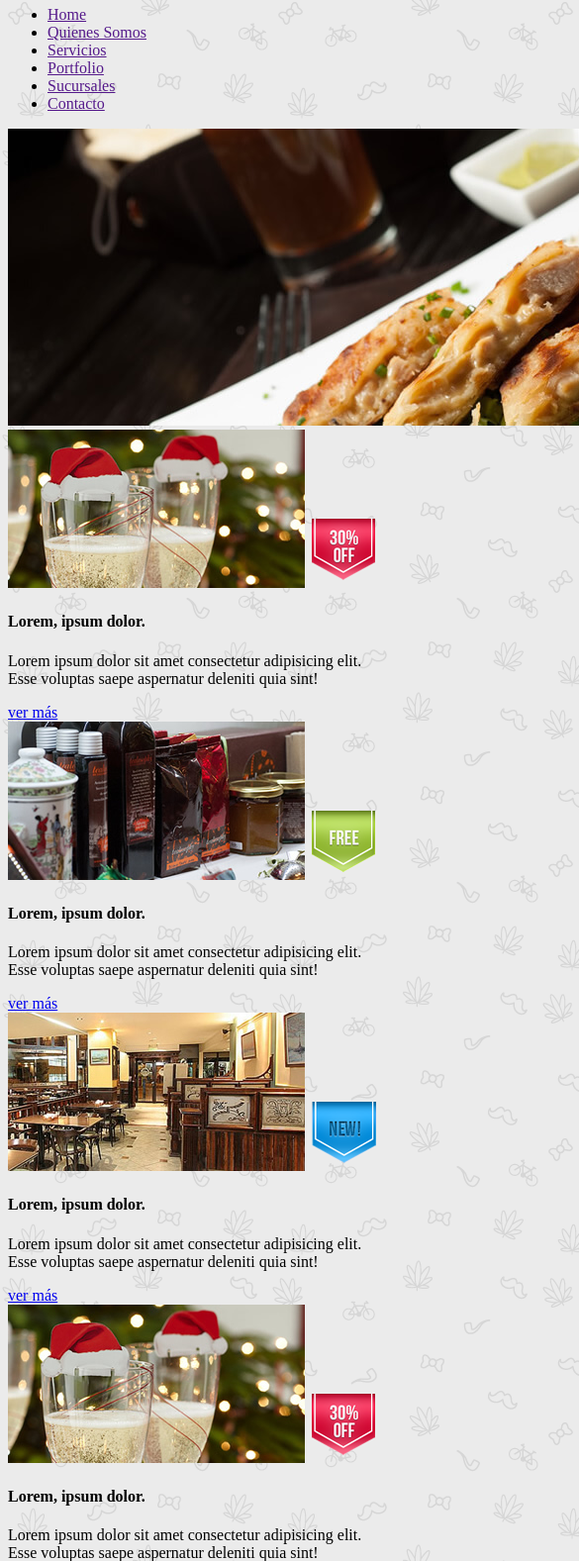
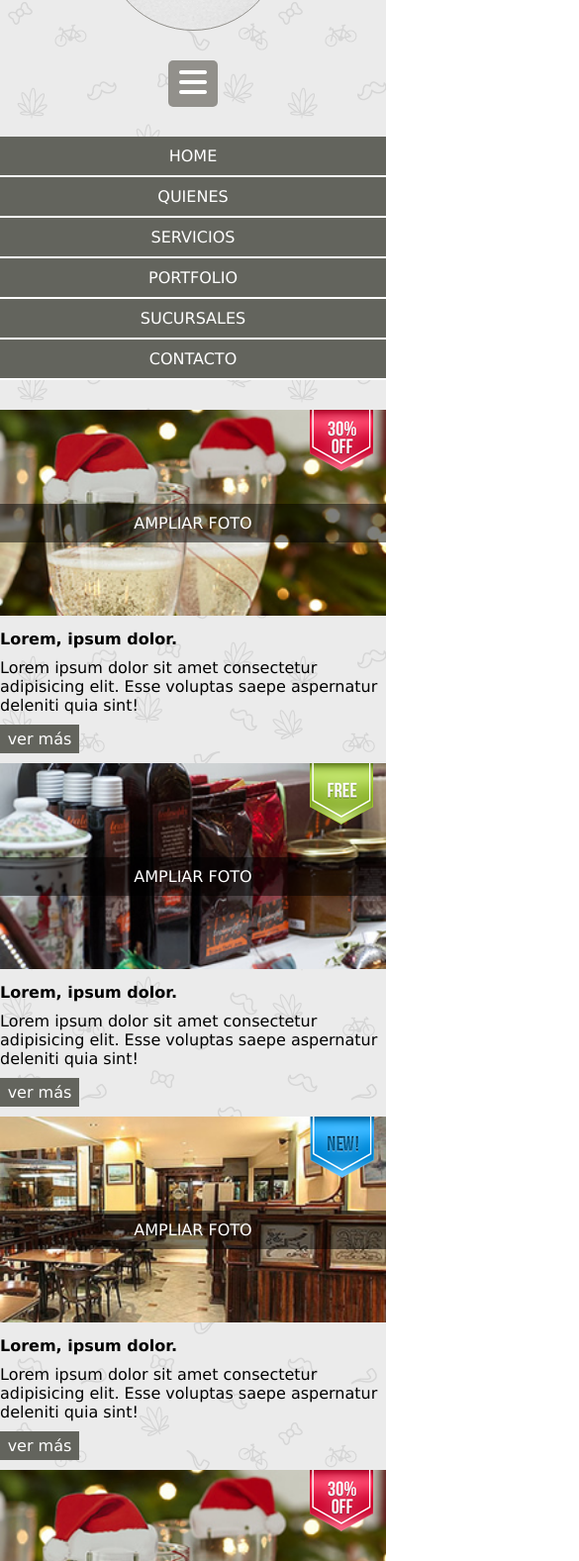
Before and after one commit to lizzytag12/kitchening, a plain HTML site: page views/index.html in a window 390 px wide. Shown: the part 164-1741 px from the top of the page at 99% size, 585 px wide, since content can reach past the window. Drawn offline with Linux system fonts and the light colour scheme.

Commit message:
agregando media queries

```diff
--- /dev/null
+++ b/public/css/footer.css
@@ -0,0 +1,10 @@
+.footer__menu li {
+
+    background-color: var(--colorRojo);
+    border-bottom: solid 2px white;
+    padding: 10px 0;
+    text-transform: uppercase;
+    text-align: center;
+    width: 100%;
+
+}
--- a/public/css/general.css
+++ b/public/css/general.css
@@ -1,3 +1,29 @@
+*{
+   box-sizing: border-box;
+   margin: 0;
+   padding: 0;
+}
+
+
 body{
-   background-image: url("/images/bg-body.png");
+   font-family: Verdana, Geneva, Tahoma, sans-serif;
+
+
 }
+
+
+a {
+
+   text-decoration: none;
+   color: white;
+}
+
+
+li{
+   list-style: none;
+
+}
+
+/* img{
+   width: 100%;
+} */
--- /dev/null
+++ b/public/css/header.css
@@ -0,0 +1,84 @@
+header{
+    width: 100%;
+}
+
+header .logo{
+
+    background-image:url("/images/logo.jpg");
+    background-position: center;
+    background-size: cover;
+    border-radius: 50%;
+    border: solid 1px var(--colorGrisClaro);
+    height: 180px;
+    margin: 15px auto 30px;
+    width: 180px;
+
+}
+
+header button{
+
+    width: 50px;
+    padding: 5px;
+    font-size: 32px;
+    background-color:var(--colorGrisClaro);
+    color: white;
+    border: none;
+    border-radius: 5px;
+    margin: 0 auto 30px;
+    display:block;
+
+}
+.header__menu li {
+
+    background-color: var(--colorGrisOscuro);
+    border-bottom: solid 2px white;
+    padding: 10px 0;
+    text-transform: uppercase;
+    text-align: center;
+    width: 100%;
+
+}
+
+
+/*
+
+                 TABLETS */
+
+@media (min-width : 460px){
+
+    .header__burguer{
+        display: none ;
+    }
+
+
+
+    .header__menu ul{
+        overflow: hidden;
+    }
+
+    .header__menu li {  /**llamar siempre de la misma manera que llame al selector por primera vez **/
+
+       font-size: 0.6rem;
+       float: left;
+       width: 15.5%;
+       margin-right: 1.16%;
+
+    }
+
+    .header__menu li :last-child{
+        margin-right: 0;
+    }
+
+
+}
+
+
+
+              /**LAPTOPS**/
+
+@media(min-width: 768px){
+
+    .header__menu li {
+        font-size: 1rem;
+    }
+}
--- a/public/css/home.css
+++ b/public/css/home.css
@@ -0,0 +1,106 @@
+
+body.home {
+    background-image: url("/images/bg-body.png");
+}
+
+
+.home__box-banner{
+
+    display: none; /**para ocultar un elemento*/
+
+}
+
+.home__box-products{
+
+    margin: 30px 0;
+}
+
+
+.home__products{
+
+    width: 100%;
+}
+
+.home__product__box-image{
+
+    position: relative;
+}
+
+
+.home__product_image{
+width: 100%;
+
+}
+
+.home__product__sticker{
+
+    position: absolute;
+    top:0;
+    right: 10px;
+}
+
+.home__product__box__zoom{
+
+    background-color: rgba(0, 0, 0, 0.5);
+    display: block; /** oara que deje de ser un elemento en linea y que el width me lo tome**/
+    padding: 10px 0;
+    position: absolute;
+    top: 45%;
+    left: 0px;
+    text-transform: uppercase;
+    text-align: center; /** alinea el contenido, NO al bloque**/
+    width: 100%;
+
+}
+
+.home__product h4{
+
+    margin: 10px 0;
+}
+
+.home__product__more{
+    background-color: var(--colorGrisOscuro);
+    display: inline-block;
+    margin: 10px 0;
+    padding: 5px 0;
+    text-align: center;
+    width: 80px;
+}
+
+
+
+/**TABLET**/
+
+
+@media (min-width : 460px) {
+
+      /* BANNER */
+    .home__box-banner{
+        display: block;
+        margin-top:30px;
+    }
+
+    .home__box-banner img{
+
+        width: 100%;
+    }
+
+    /**PRODUCTS*/
+
+    .home__box-products{
+        overflow: hidden;
+    }
+
+
+    .home__product{
+
+        width:49% ;
+        float: left;
+        margin-right: 2%;
+
+    }
+    .home__product:nth-child(even){ /* pseudoclases*/
+
+        margin-right: 0;
+    }
+}
--- a/public/css/styles.css
+++ b/public/css/styles.css
@@ -1,2 +1,6 @@
+
+@import "./variables.css";
 @import "./general.css";
-@import "./home.css"
+@import "./header.css";
+@import "./footer.css";
+@import "./home.css";
--- /dev/null
+++ b/public/css/variables.css
@@ -0,0 +1,6 @@
+:root{
+
+    --colorGrisClaro: #92908b;
+    --colorGrisOscuro: #63645d;
+    --colorRojo:#b71e15;
+}
--- a/views/index.html
+++ b/views/index.html
@@ -10,14 +10,15 @@
 </head>
 <body class="home">
     <header>
-        <img src="/public/images/logo.jpg" alt="">
+        <div class="logo">
+        </div>
         <button>
             <i class="fas fa-bars"></i>
         </button>
-        <nav>
+        <nav class="header__menu">
             <ul>
             <li><a href="">Home</a></li>
-            <li><a href="">Quienes Somos</a></li>
+            <li><a href="">Quienes</a></li>
             <li><a href="">Servicios</a></li>
             <li><a href="">Portfolio</a></li>
             <li><a href="">Sucursales</a></li>
@@ -28,75 +29,80 @@
     </header>
 
     <main>
-        <section class="box-banner">
-            <img src="/public/images/img-banner.jpg" alt="">
+        <section class="home__box-banner">
+            <img src="/images/img-banner.jpg" alt="Banner">
         </section>
-        <section class="box-products">
-            <article class="product">
-                <div>
-                <img src="/images/img-pdto-1.jpg" alt="imagen producto">
-                <img src="/images/img-descuento.png" alt="sticker-descuento">
-                <a href=""></a>
+        <section class="home__box-products">
+            <article class="home__product">
+                <div class="home__product__box-image">
+                <img class="home__product_image" src="/images/img-pdto-1.jpg" alt="imagen producto">
+                <img class="home__product__sticker" src="/images/img-descuento.png" alt="sticker-descuento">
+                <a href="" class="home__product__box__zoom">Ampliar Foto</a>
             </div>
             <h4>Lorem, ipsum dolor.</h4>
             <p>Lorem ipsum dolor sit amet consectetur adipisicing elit. Esse voluptas saepe aspernatur deleniti quia sint!</p>
-            <a href="#">ver más</a>
+            <a href="#" class="home__product__more">ver más</a>
             </article>
-            <article class="product">
-                <div>
-                <img src="/images/img-pdto-2.jpg" alt="imagen producto">
-                <img src="/images/img-gratis.png" alt="sticker-gratis">
-                <a href=""></a>
+
+            <article class="home__product">
+                <div class="home__product__box-image">
+                <img class="home__product_image" src="/images/img-pdto-2.jpg" alt="imagen producto">
+                <img class="home__product__sticker" src="/images/img-gratis.png" alt="sticker-gratis">
+                <a href=""class="home__product__box__zoom" >Ampliar Foto</a>
             </div>
             <h4>Lorem, ipsum dolor.</h4>
             <p>Lorem ipsum dolor sit amet consectetur adipisicing elit. Esse voluptas saepe aspernatur deleniti quia sint!</p>
-            <a href="#">ver más</a>
+            <a href="#" class="home__product__more">ver más</a>
             </article>
-            <article class="product">
-                <div>
-                <img src="/images/img-pdto-3.jpg" alt="imagen producto">
-                <img src="/images/img-nuevo.png" alt="sticker-descuento">
-                <a href=""></a>
+
+            <article class="home__product">
+                <div class="home__product__box-image">
+                <img class="home__product_image" src="/images/img-pdto-3.jpg" alt="imagen producto">
+                <img class="home__product__sticker" src="/images/img-nuevo.png" alt="sticker-descuento">
+                <a href="" class="home__product__box__zoom">Ampliar Foto</a>
+            </div>
+            <h4>Lorem, ipsum dolor.</h4>
+            <p>Lorem ipsum dolor sit amet consectetur adipisicing elit. Esse voluptas saepe aspernatur deleniti quia sint!</p>
+            <a href="#" class="home__product__more">ver más</a>
+            </article>
+
+            <article class="home__product">
+            <div class="home__product__box-image">
+                <img class="home__product_image" src="/images/img-pdto-1.jpg" alt="imagen producto">
+                <img class="home__product__sticker" src="/images/img-descuento.png" alt="sticker-descuento">
+                <a href="" class="home__product__box__zoom">Ampliar Foto</a>
             </div>
             <h4>Lorem, ipsum dolor.</h4>
             <p>Lorem ipsum dolor sit amet consectetur adipisicing elit. Esse voluptas saepe aspernatur deleniti quia sint!</p>
             <a href="#">ver más</a>
            </article>
 
-            <div>
-                <img src="/images/img-pdto-1.jpg" alt="imagen producto">
-                <img src="/images/img-descuento.png" alt="sticker-descuento">
-                <a href=""></a>
+            <article class="home__product">
+                <div class="home__product__box-image">
+                <img class="home__product_image" src="/images/img-pdto-2.jpg" alt="imagen producto">
+                <img class="home__product__sticker" src="/images/img-gratis.png" alt="sticker-gratis">
+                <a href="" class="home__product__box__zoom">Ampliar Foto</a>
             </div>
             <h4>Lorem, ipsum dolor.</h4>
             <p>Lorem ipsum dolor sit amet consectetur adipisicing elit. Esse voluptas saepe aspernatur deleniti quia sint!</p>
-            <a href="#">ver más</a>
+            <a href="#" class="home__product__more">ver más</a>
             </article>
-            <article class="product">
-                <div>
-                <img src="/images/img-pdto-2.jpg" alt="imagen producto">
-                <img src="/images/img-gratis.png" alt="sticker-gratis">
-                <a href=""></a>
+
+            <article class="home__product">
+                <div class="home__product__box-image">
+                <img class="home__product_image" src="/images/img-pdto-3.jpg" alt="imagen producto">
+                <img class="home__product__sticker" src="/images/img-nuevo.png" alt="sticker-descuento">
+                <a href="" class="home__product__box__zoom">Ampliar Foto</a>
             </div>
             <h4>Lorem, ipsum dolor.</h4>
             <p>Lorem ipsum dolor sit amet consectetur adipisicing elit. Esse voluptas saepe aspernatur deleniti quia sint!</p>
-            <a href="#">ver más</a>
-            </article>
-            <article class="product">
-                <div>
-                <img src="/images/img-pdto-3.jpg" alt="imagen producto">
-                <img src="/images/img-nuevo.png" alt="sticker-descuento">
-                <a href=""></a>
-            </div>
-            <h4>Lorem, ipsum dolor.</h4>
-            <p>Lorem ipsum dolor sit amet consectetur adipisicing elit. Esse voluptas saepe aspernatur deleniti quia sint!</p>
-            <a href="#">ver más</a>
+            <a href="#" class="home__product__more">ver más</a>
             </article>
         </section>
     </main>
 
     <footer>
-        <nav>
+        <nav class="footer__menu">
             <ul>
             <li><a href="">Home</a></li>
             <li><a href="">Quienes Somos</a></li>
```
Also changed, not shown: 1 other file. Lines whose indentation alone changed are shown as unchanged.
